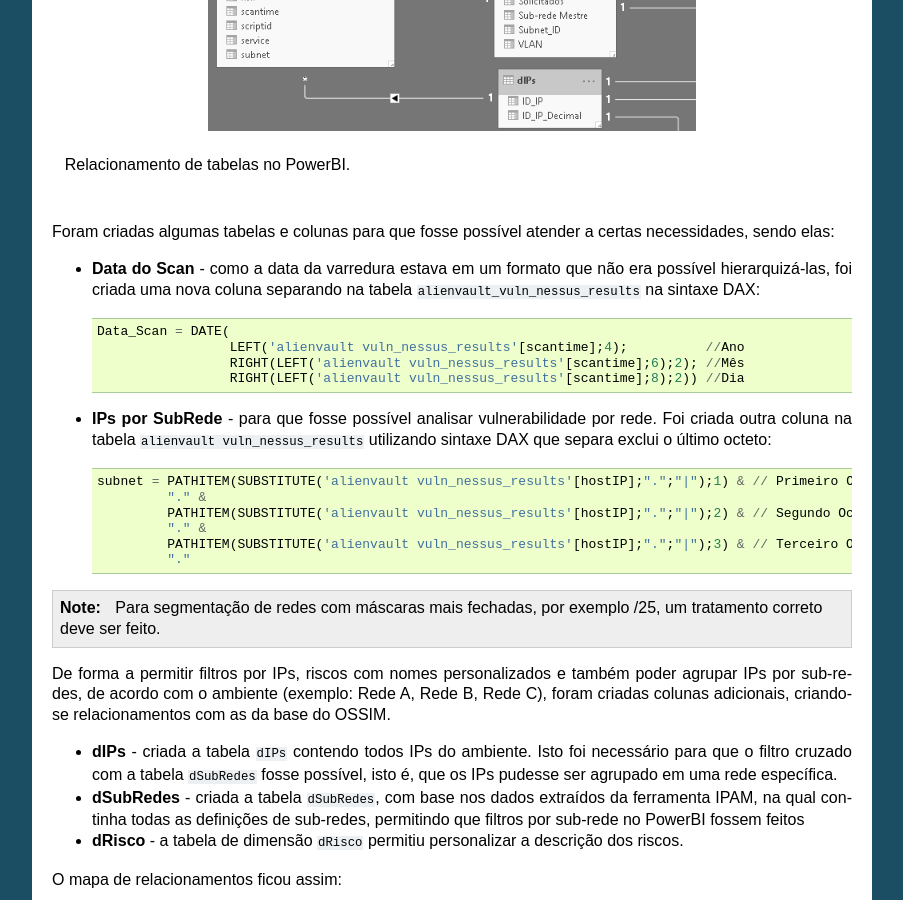
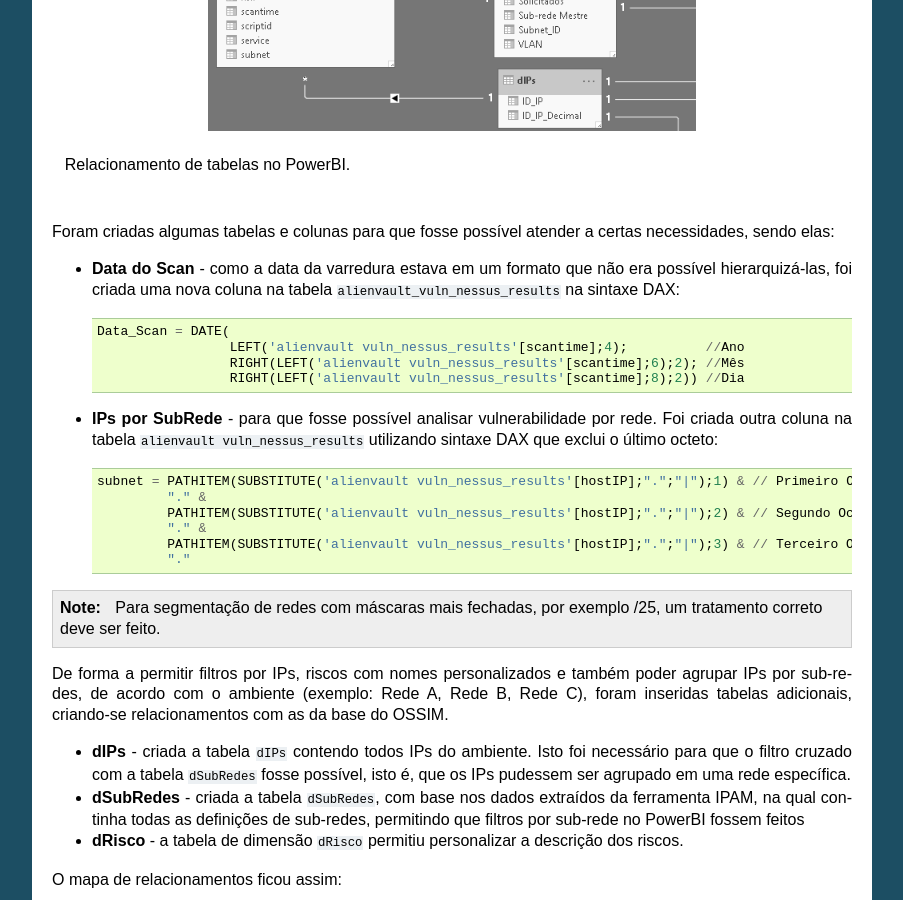
Before and after one commit to ThiagoCruzBr/kb, a Sphinx documentation site: the page built from source/OSSIM_Dashboard.rst, in a window 1280 px wide and 900 px high, scrolled down 2012 px. Shown: the whole window, without its empty margins (198-1101 px from the left). Built offline with Sphinx 7.4.7, drawn with Linux system fonts in a browser that asks for light colours; some of the changed text lies outside the part shown.

Commit message:
Painel de Segurança - Ajustes

```diff
--- a/source/OSSIM_Dashboard.rst
+++ b/source/OSSIM_Dashboard.rst
@@ -72,7 +72,7 @@ Depois de importado os dados e analisado seu conteúdo, observa-se as PKs (chave
 
 Foram criadas algumas tabelas e colunas para que fosse possível atender a certas necessidades, sendo elas:
 
-* **Data do Scan** - como a data da varredura estava em um formato que não era possível hierarquizá-las, foi criada uma nova coluna separando na tabela ``alienvault_vuln_nessus_results`` na sintaxe DAX::
+* **Data do Scan** - como a data da varredura estava em um formato que não era possível hierarquizá-las, foi criada uma nova coluna na tabela ``alienvault_vuln_nessus_results`` na sintaxe DAX::
 
 
     Data_Scan = DATE(
@@ -81,7 +81,7 @@ Foram criadas algumas tabelas e colunas para que fosse possível atender a certa
                      RIGHT(LEFT('alienvault vuln_nessus_results'[scantime];8);2)) //Dia
 
 
-* **IPs por SubRede** - para que fosse possível analisar vulnerabilidade por rede. Foi criada outra coluna na tabela ``alienvault vuln_nessus_results`` utilizando sintaxe DAX que separa exclui o último octeto::
+* **IPs por SubRede** - para que fosse possível analisar vulnerabilidade por rede. Foi criada outra coluna na tabela ``alienvault vuln_nessus_results`` utilizando sintaxe DAX que exclui o último octeto::
 
     subnet = PATHITEM(SUBSTITUTE('alienvault vuln_nessus_results'[hostIP];".";"|");1) & // Primeiro Octeto
              "." &
@@ -93,9 +93,9 @@ Foram criadas algumas tabelas e colunas para que fosse possível atender a certa
 .. note:: Para segmentação de redes com máscaras mais fechadas, por exemplo /25, um tratamento correto deve ser feito.
 
 
-De forma a permitir filtros por IPs, riscos com nomes personalizados e também poder agrupar IPs por sub-redes, de acordo com o ambiente (exemplo: Rede A, Rede B, Rede C), foram criadas colunas adicionais, criando-se relacionamentos com as da base do OSSIM.
+De forma a permitir filtros por IPs, riscos com nomes personalizados e também poder agrupar IPs por sub-redes, de acordo com o ambiente (exemplo: Rede A, Rede B, Rede C), foram inseridas tabelas adicionais, criando-se relacionamentos com as da base do OSSIM.
 
-* **dIPs** - criada a tabela ``dIPs`` contendo todos IPs do ambiente. Isto foi necessário para que o filtro cruzado com a tabela ``dSubRedes`` fosse possível, isto é, que os IPs pudesse ser agrupado em uma rede específica.
+* **dIPs** - criada a tabela ``dIPs`` contendo todos IPs do ambiente. Isto foi necessário para que o filtro cruzado com a tabela ``dSubRedes`` fosse possível, isto é, que os IPs pudessem ser agrupado em uma rede específica.
 
 * **dSubRedes** - criada a tabela ``dSubRedes``, com base nos dados extraídos da ferramenta IPAM, na qual continha todas as definições de sub-redes, permitindo que filtros por sub-rede no PowerBI fossem feitos
 
```
Also changed, not shown: other parts of source/OSSIM_Dashboard.rst (+1 -1 lines).
